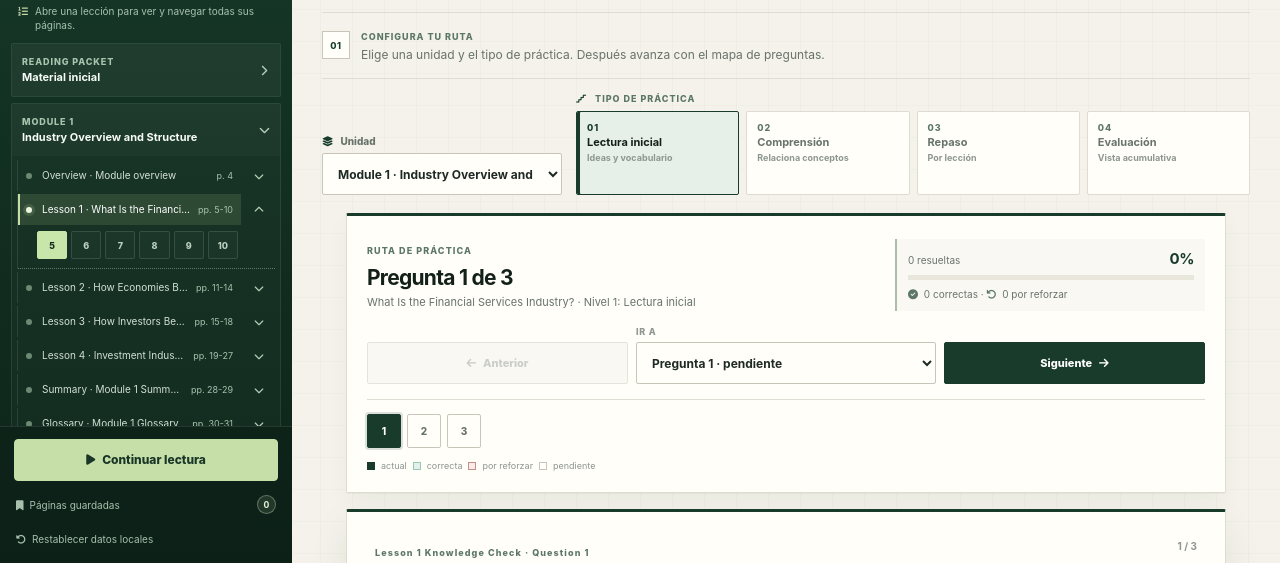
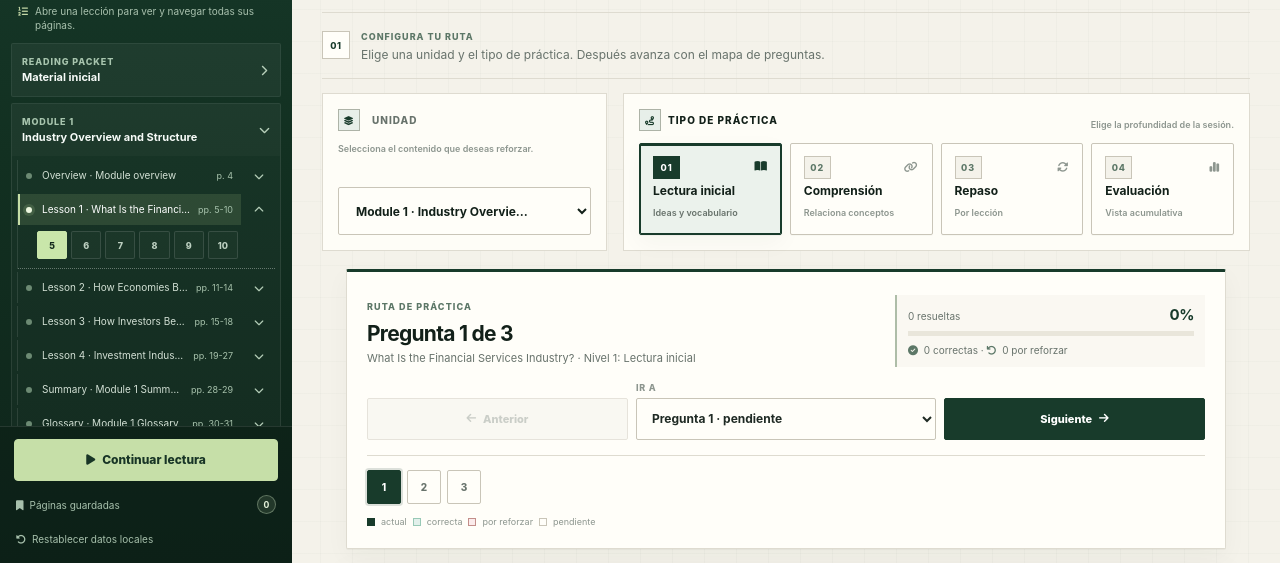
Before and after one commit to Walterchb/index.html, a plain HTML site: page index.html in a window 1280 px wide. Both pictures are taken after a click on the button "Práctica". Shown: the part 279-842 px from the top of the page. Drawn offline with Linux system fonts and the light colour scheme.

Commit message:
Add files via upload

```diff
--- a/index.html
+++ b/index.html
@@ -191,16 +191,32 @@
           </div>
           <div class="practice-route-row">
             <label class="practice-module-filter" for="practiceModuleFilter">
-              <span><i class="fa-solid fa-layer-group" aria-hidden="true"></i> Unidad</span>
+              <span class="practice-field-title"><i class="fa-solid fa-layer-group" aria-hidden="true"></i> Unidad</span>
+              <small>Selecciona el contenido que deseas reforzar.</small>
               <select id="practiceModuleFilter" aria-label="Filtrar práctica por módulo"></select>
             </label>
             <div class="practice-level-panel">
-              <p class="practice-level-label"><i class="fa-solid fa-stairs" aria-hidden="true"></i> Tipo de práctica</p>
+              <div class="practice-level-heading">
+                <p class="practice-level-label"><i class="fa-solid fa-route" aria-hidden="true"></i> Tipo de práctica</p>
+                <small>Elige la profundidad de la sesión.</small>
+              </div>
               <div class="practice-levels" role="tablist" aria-label="Nivel de práctica">
-                <button class="practice-level is-active" type="button" data-practice-level="1" aria-selected="true"><span>01</span><strong>Lectura inicial</strong><small>Ideas y vocabulario</small></button>
-                <button class="practice-level" type="button" data-practice-level="2" aria-selected="false"><span>02</span><strong>Comprensión</strong><small>Relaciona conceptos</small></button>
-                <button class="practice-level" type="button" data-practice-level="3" aria-selected="false"><span>03</span><strong>Repaso</strong><small>Por lección</small></button>
-                <button class="practice-level" type="button" data-practice-level="4" aria-selected="false"><span>04</span><strong>Evaluación</strong><small>Vista acumulativa</small></button>
+                <button class="practice-level is-active" type="button" data-practice-level="1" aria-selected="true">
+                  <span class="practice-level-top"><span class="practice-level-index">01</span><i class="fa-solid fa-book-open" aria-hidden="true"></i></span>
+                  <strong>Lectura inicial</strong><small>Ideas y vocabulario</small>
+                </button>
+                <button class="practice-level" type="button" data-practice-level="2" aria-selected="false">
+                  <span class="practice-level-top"><span class="practice-level-index">02</span><i class="fa-solid fa-link" aria-hidden="true"></i></span>
+                  <strong>Comprensión</strong><small>Relaciona conceptos</small>
+                </button>
+                <button class="practice-level" type="button" data-practice-level="3" aria-selected="false">
+                  <span class="practice-level-top"><span class="practice-level-index">03</span><i class="fa-solid fa-rotate" aria-hidden="true"></i></span>
+                  <strong>Repaso</strong><small>Por lección</small>
+                </button>
+                <button class="practice-level" type="button" data-practice-level="4" aria-selected="false">
+                  <span class="practice-level-top"><span class="practice-level-index">04</span><i class="fa-solid fa-chart-simple" aria-hidden="true"></i></span>
+                  <strong>Evaluación</strong><small>Vista acumulativa</small>
+                </button>
               </div>
             </div>
           </div>
--- a/styles.css
+++ b/styles.css
@@ -1387,3 +1387,199 @@ body[data-theme="dark"] {
 @media (max-width: 390px) {
   .mobile-study-library { grid-template-columns: 1fr; }
 }
+
+/* v12 — clearer practice setup hierarchy */
+.practice-route-row {
+  gap: 16px;
+}
+.practice-module-filter,
+.practice-level-panel {
+  position: relative;
+  min-width: 0;
+  padding: 15px;
+  border: 1px solid var(--line);
+  background: color-mix(in srgb, var(--paper) 88%, var(--canvas));
+}
+.practice-module-filter {
+  grid-template-rows: auto auto 1fr;
+  align-content: stretch;
+}
+.practice-field-title,
+.practice-level-label {
+  display: flex;
+  align-items: center;
+  gap: 7px;
+  min-height: 22px;
+  margin: 0;
+  color: var(--ink-strong);
+  font-size: 10px;
+  font-weight: 830;
+  letter-spacing: .1em;
+  line-height: 1.25;
+  text-transform: uppercase;
+}
+.practice-field-title i,
+.practice-level-label i {
+  display: grid;
+  width: 22px;
+  height: 22px;
+  flex: 0 0 auto;
+  place-items: center;
+  margin: 0;
+  border: 1px solid color-mix(in srgb, var(--forest) 25%, var(--line));
+  color: var(--forest);
+  background: var(--forest-soft);
+  font-size: 9px;
+}
+.practice-module-filter > small,
+.practice-level-heading > small {
+  display: block;
+  margin-top: 6px;
+  color: var(--ink-faint);
+  font-size: 9px;
+  font-weight: 620;
+  line-height: 1.35;
+}
+.practice-module-filter select {
+  align-self: end;
+  min-height: 48px;
+  margin-top: 13px;
+  padding: 0 38px 0 13px;
+  border-color: var(--line-strong);
+  color: var(--ink-strong);
+  background-color: var(--paper);
+  font-size: 12px;
+  font-weight: 730;
+  text-overflow: ellipsis;
+}
+.practice-level-panel {
+  display: grid;
+  gap: 12px;
+}
+.practice-level-heading {
+  display: flex;
+  align-items: flex-end;
+  justify-content: space-between;
+  gap: 16px;
+}
+.practice-level-heading > small {
+  margin: 0;
+  text-align: right;
+}
+.practice-levels {
+  position: relative;
+  gap: 8px;
+}
+.practice-level {
+  position: relative;
+  min-height: 92px;
+  overflow: hidden;
+  align-content: stretch;
+  gap: 0;
+  padding: 12px 13px 11px;
+  border-color: var(--line-strong);
+  background: var(--paper);
+  box-shadow: 0 1px 0 rgba(25, 41, 31, .025);
+}
+.practice-level::before {
+  position: absolute;
+  top: 0;
+  right: 0;
+  left: 0;
+  height: 2px;
+  content: "";
+  background: transparent;
+  transition: background .14s ease;
+}
+.practice-level:hover {
+  transform: translateY(-1px);
+  box-shadow: var(--shadow-subtle);
+}
+.practice-level.is-active {
+  border-color: var(--forest);
+  box-shadow: inset 0 0 0 1px var(--forest), var(--shadow-subtle);
+  background: color-mix(in srgb, var(--forest-soft) 82%, var(--paper));
+}
+.practice-level.is-active::before {
+  background: var(--forest);
+}
+.practice-level-top {
+  display: flex;
+  align-items: center;
+  justify-content: space-between;
+  gap: 10px;
+  margin: 0 0 9px;
+  color: var(--moss);
+}
+.practice-level-top > i {
+  color: var(--ink-faint);
+  font-size: 11px;
+  transition: color .14s ease, transform .14s ease;
+}
+.practice-level:hover .practice-level-top > i,
+.practice-level.is-active .practice-level-top > i {
+  color: var(--forest);
+  transform: translateY(-1px);
+}
+.practice-level-index {
+  display: grid;
+  width: 27px;
+  height: 23px;
+  place-items: center;
+  margin: 0;
+  border: 1px solid var(--line-strong);
+  color: var(--moss);
+  background: var(--canvas);
+  font-size: 9px;
+  font-weight: 850;
+  letter-spacing: .08em;
+}
+.practice-level.is-active .practice-level-index {
+  color: var(--on-accent);
+  border-color: var(--forest);
+  background: var(--forest);
+}
+.practice-level strong {
+  display: block;
+  color: var(--ink-strong);
+  font-size: 12px;
+  line-height: 1.25;
+}
+.practice-level small {
+  display: block;
+  margin-top: 4px;
+  color: var(--ink-faint);
+  font-size: 9px;
+  font-weight: 590;
+  line-height: 1.35;
+}
+.practice-level.is-active small {
+  color: var(--ink-muted);
+}
+
+@media (min-width: 640px) {
+  .practice-route-row {
+    grid-template-columns: minmax(240px, 285px) minmax(0, 1fr);
+    align-items: stretch;
+  }
+  .practice-levels {
+    grid-template-columns: repeat(4, minmax(0, 1fr));
+  }
+}
+
+@media (max-width: 639px) {
+  .practice-module-filter,
+  .practice-level-panel {
+    padding: 13px;
+  }
+  .practice-level-heading {
+    display: block;
+  }
+  .practice-level-heading > small {
+    margin-top: 6px;
+    text-align: left;
+  }
+  .practice-level {
+    min-height: 88px;
+  }
+}
```
